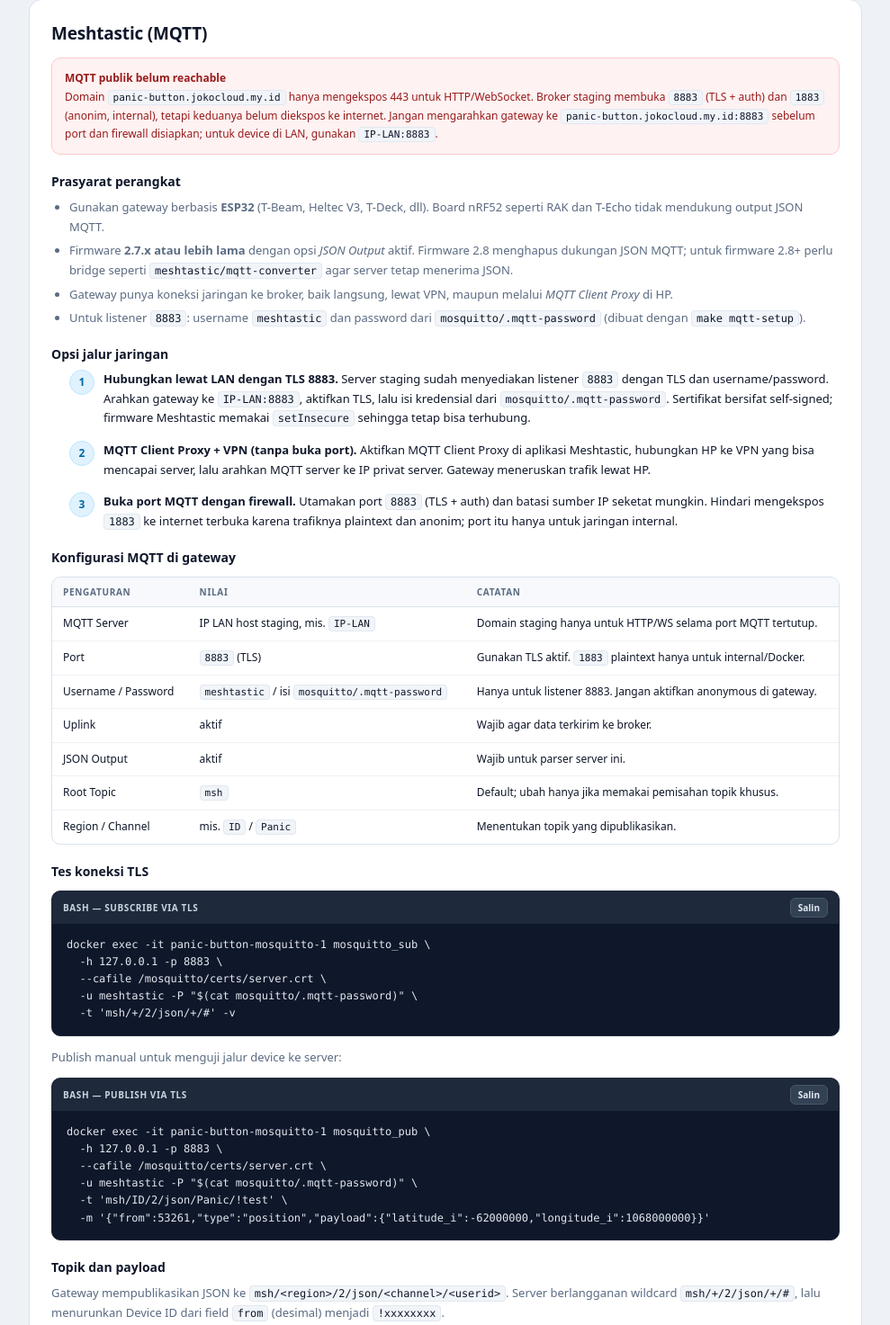
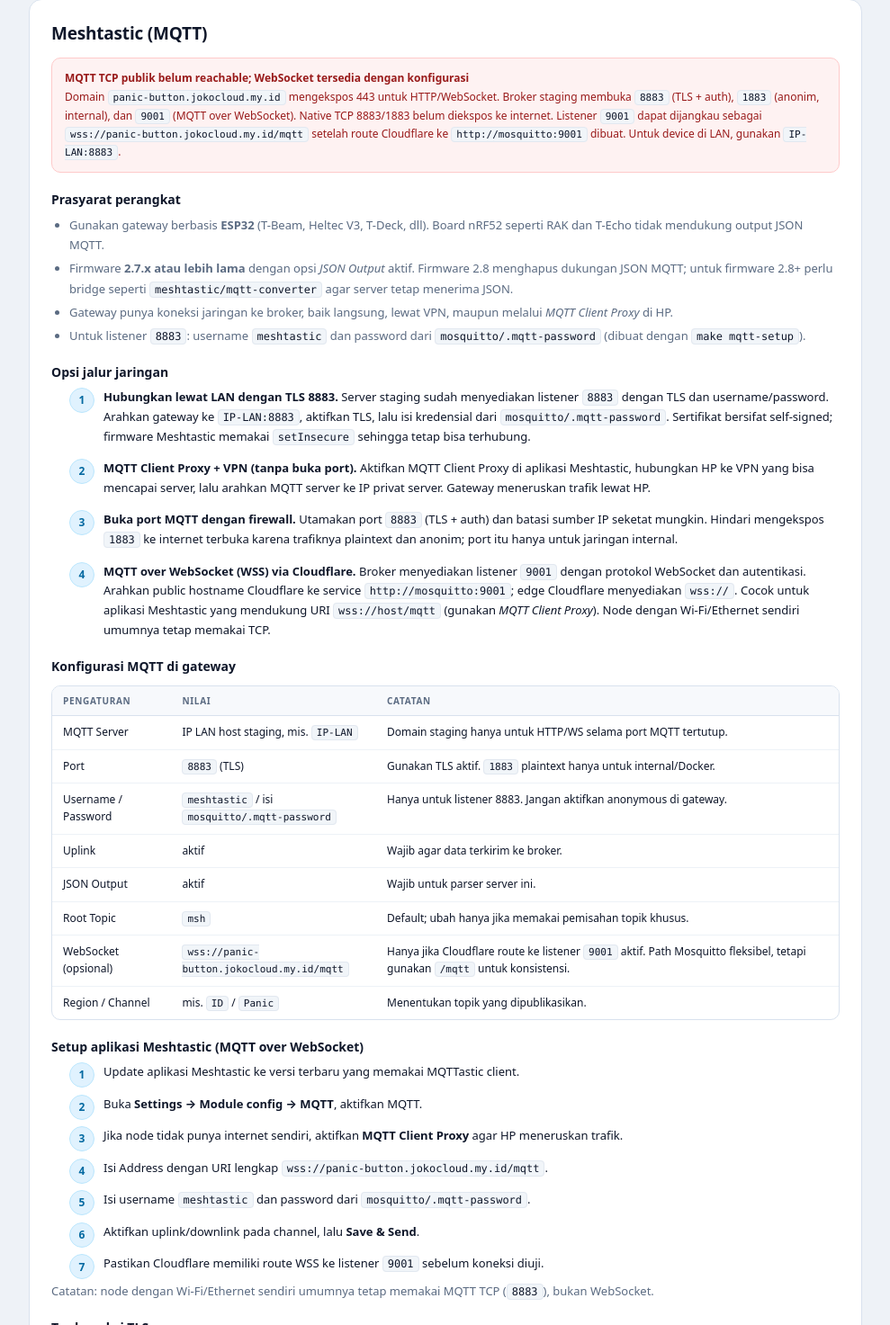
Before and after one commit to yovie/panic-button, a plain HTML site: page static/panduan.html in a window 1280 px wide. Shown: the part 5583-7056 px from the top of the page at 90% size, without its empty margins (278-1267 px from the left). Drawn offline with Linux system fonts and the light colour scheme.

Commit message:
Add MQTT WebSocket listener and update staging docs

```diff
--- a/static/panduan.html
+++ b/static/panduan.html
@@ -531,13 +531,15 @@ curl -X DELETE https://panic-button.jokocloud.my.id/api/devices/!a1b2c3d4</code>
 
         <div class="callout danger">
           <div>
-            <strong>MQTT publik belum reachable</strong>
-            Domain <code>panic-button.jokocloud.my.id</code> hanya mengekspos 443 untuk
-            HTTP/WebSocket. Broker staging membuka <code>8883</code> (TLS + auth) dan
-            <code>1883</code> (anonim, internal), tetapi keduanya belum diekspos ke
-            internet. Jangan mengarahkan gateway ke
-            <code>panic-button.jokocloud.my.id:8883</code> sebelum port dan firewall
-            disiapkan; untuk device di LAN, gunakan <code>IP-LAN:8883</code>.
+            <strong>MQTT TCP publik belum reachable; WebSocket tersedia dengan konfigurasi</strong>
+            Domain <code>panic-button.jokocloud.my.id</code> mengekspos 443 untuk
+            HTTP/WebSocket. Broker staging membuka <code>8883</code> (TLS + auth),
+            <code>1883</code> (anonim, internal), dan <code>9001</code> (MQTT over
+            WebSocket). Native TCP 8883/1883 belum diekspos ke internet. Listener
+            <code>9001</code> dapat dijangkau sebagai
+            <code>wss://panic-button.jokocloud.my.id/mqtt</code> setelah route
+            Cloudflare ke <code>http://mosquitto:9001</code> dibuat. Untuk device di LAN,
+            gunakan <code>IP-LAN:8883</code>.
           </div>
         </div>
 
@@ -570,6 +572,15 @@ curl -X DELETE https://panic-button.jokocloud.my.id/api/devices/!a1b2c3d4</code>
              Utamakan port <code>8883</code> (TLS + auth) dan batasi sumber IP seketat
              mungkin. Hindari mengekspos <code>1883</code> ke internet terbuka karena
              trafiknya plaintext dan anonim; port itu hanya untuk jaringan internal.
+           </li>
+           <li>
+             <strong>MQTT over WebSocket (WSS) via Cloudflare.</strong>
+             Broker menyediakan listener <code>9001</code> dengan protokol WebSocket dan
+             autentikasi. Arahkan public hostname Cloudflare ke service
+             <code>http://mosquitto:9001</code>; edge Cloudflare menyediakan
+             <code>wss://</code>. Cocok untuk aplikasi Meshtastic yang mendukung URI
+             <code>wss://host/mqtt</code> (gunakan <em>MQTT Client Proxy</em>).
+             Node dengan Wi-Fi/Ethernet sendiri umumnya tetap memakai TCP.
            </li>
          </ol>
 
@@ -615,6 +626,11 @@ curl -X DELETE https://panic-button.jokocloud.my.id/api/devices/!a1b2c3d4</code>
                 <td>Default; ubah hanya jika memakai pemisahan topik khusus.</td>
               </tr>
            <tr>
+             <td>WebSocket (opsional)</td>
+             <td><code>wss://panic-button.jokocloud.my.id/mqtt</code></td>
+             <td>Hanya jika Cloudflare route ke listener <code>9001</code> aktif. Path Mosquitto fleksibel, tetapi gunakan <code>/mqtt</code> untuk konsistensi.</td>
+           </tr>
+           <tr>
              <td>Region / Channel</td>
                 <td>mis. <code>ID</code> / <code>Panic</code></td>
                 <td>Menentukan topik yang dipublikasikan.</td>
@@ -622,6 +638,21 @@ curl -X DELETE https://panic-button.jokocloud.my.id/api/devices/!a1b2c3d4</code>
             </tbody>
           </table>
          </div>
+
+         <h3>Setup aplikasi Meshtastic (MQTT over WebSocket)</h3>
+         <ol class="steps">
+           <li>Update aplikasi Meshtastic ke versi terbaru yang memakai MQTTastic client.</li>
+           <li>Buka <strong>Settings → Module config → MQTT</strong>, aktifkan MQTT.</li>
+           <li>Jika node tidak punya internet sendiri, aktifkan <strong>MQTT Client Proxy</strong> agar HP meneruskan trafik.</li>
+           <li>Isi Address dengan URI lengkap <code>wss://panic-button.jokocloud.my.id/mqtt</code>.</li>
+           <li>Isi username <code>meshtastic</code> dan password dari <code>mosquitto/.mqtt-password</code>.</li>
+           <li>Aktifkan uplink/downlink pada channel, lalu <strong>Save &amp; Send</strong>.</li>
+           <li>Pastikan Cloudflare memiliki route WSS ke listener <code>9001</code> sebelum koneksi diuji.</li>
+         </ol>
+         <p>
+           Catatan: node dengan Wi-Fi/Ethernet sendiri umumnya tetap memakai MQTT TCP
+           (<code>8883</code>), bukan WebSocket.
+         </p>
 
          <h3>Tes koneksi TLS</h3>
         <div class="code-block">
```
Also changed, not shown: 4 other files. Lines whose indentation alone changed are shown as unchanged.
